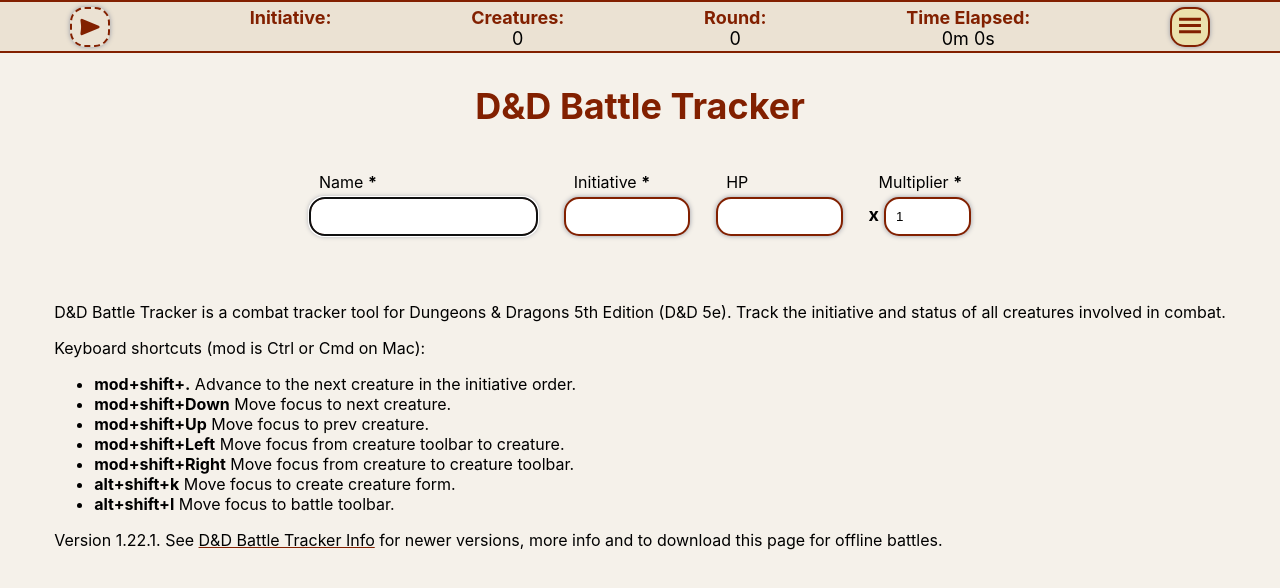
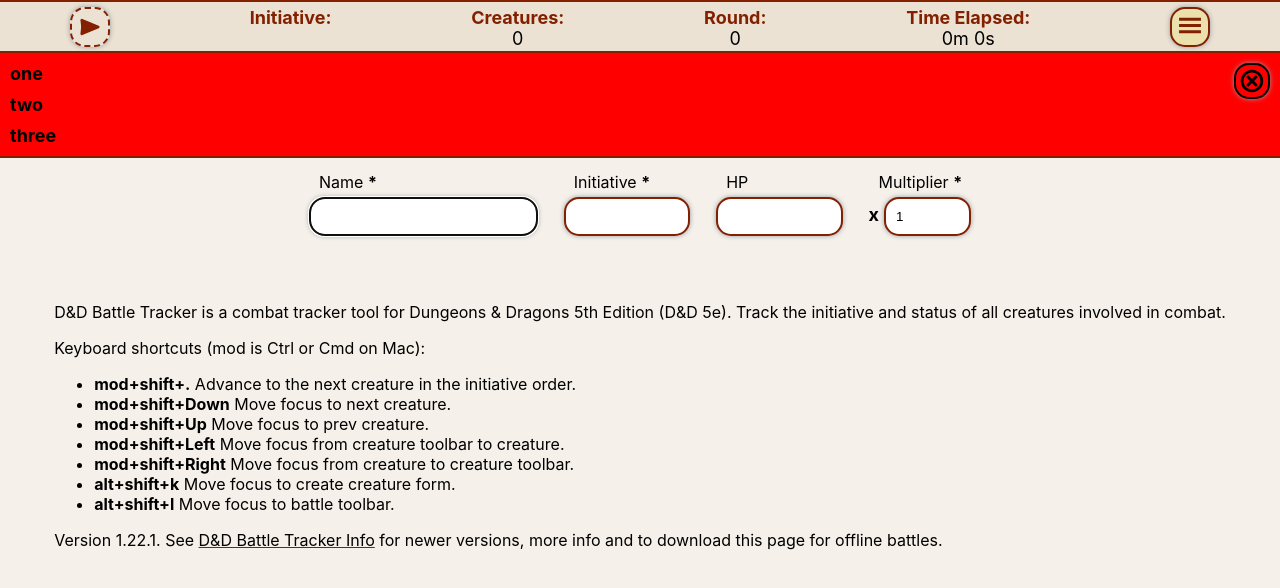
Before and after one commit to Paul-Ladyman/dnd-battle-tracker, a React (Create React App) app: page / in a window 1280 px wide. Shown: the top 588 px of the page. Built offline with nearby package versions, Linux system fonts and the light colour scheme; the HTML template or start-up script is replaced by a standard one.

Commit message:
add dismiss errors button

```diff
--- a/src/App.css
+++ b/src/App.css
@@ -574,15 +574,16 @@
 
 /* Errors */
 
-.errors {
+.error-bar {
   width: 100%;
   display: flex;
-  flex-direction: column;
   position: fixed;
   top: 53px;
   background: red;
   padding: 10px 0;
   border-bottom: 2px solid #822000;
+  justify-content: space-between;
+  align-items: flex-start;
 }
 
 /*
@@ -590,23 +591,31 @@
  * On screen keyboards and the sticky bar leave a very small viewport.
  */
 @media only screen and (max-width: 600px) and (orientation: landscape) {
-  .errors {
+  .error-bar {
     position: inherit;
     width: inherit;
   }
 }
 
-.error {
+.error-bar--errors {
   padding-left: 10px;
   font-weight: bold;
   display: flex;
-  align-items: center;
+  flex-direction: column;
 }
 
-.error--button {
+.error-bar--error {
+  margin-bottom: 10px;
+}
+
+.error-bar--error__last {
+  margin-bottom: 0;
+}
+
+.error-bar--dismiss {
   padding: 4px;
-  border: none;
-  box-shadow: none;
-  color: black;
-  margin-left: 20px;
+  height: 36px;
+  width: 36px;
+  border: 2px solid black;
+  margin-right: 10px;
 }
--- a/src/BattleManager.js
+++ b/src/BattleManager.js
@@ -21,7 +21,7 @@
   focusedCreature: undefined,
   round: 0,
   ariaAnnouncements: [],
-  errors: []
+  errors: ['one', 'two', 'three']
 };
 
 export function getSecondsElapsed(state) {
--- a/src/Errors.js
+++ b/src/Errors.js
@@ -3,17 +3,21 @@
 
 export default function Errors({ errors }) {
   return (
-    <div className="errors">
-      {errors.map((error, i) => {
-        return (
-          <div className="error" key={`error-${i}`}>
-            {error}
-            <button className="error--button" title="Dismiss error">
-              <RemoveIcon fill="black" />
-            </button>
-          </div>
-        );
-      })}
+    <div className="error-bar">
+      <div className="error-bar--errors">
+        {errors.map((error, i) => {
+          const isLast = i === errors.length - 1;
+          const classes = isLast ? 'error-bar--error error-bar--error__last' : 'error-bar--error'
+          return (
+            <div className={classes} key={`error-${i}`}>
+              {error}
+            </div>
+          );
+        })}
+      </div>
+      <button className="error-bar--dismiss" title="Dismiss errors">
+        <RemoveIcon fill="black" />
+      </button>
     </div>
   );
 }
```
